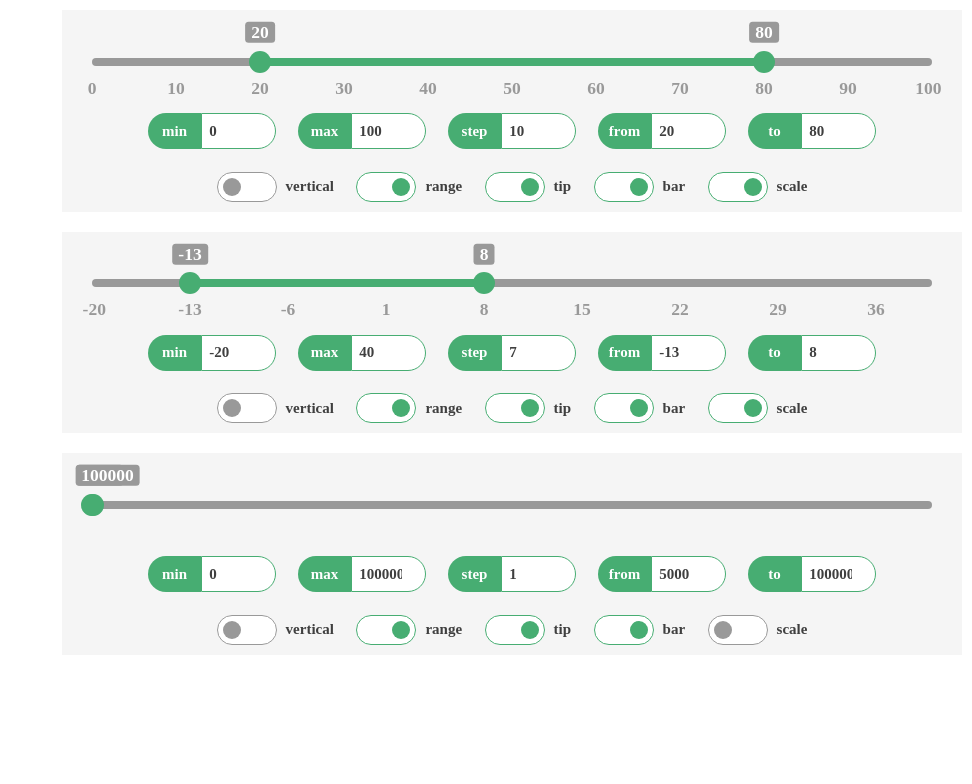
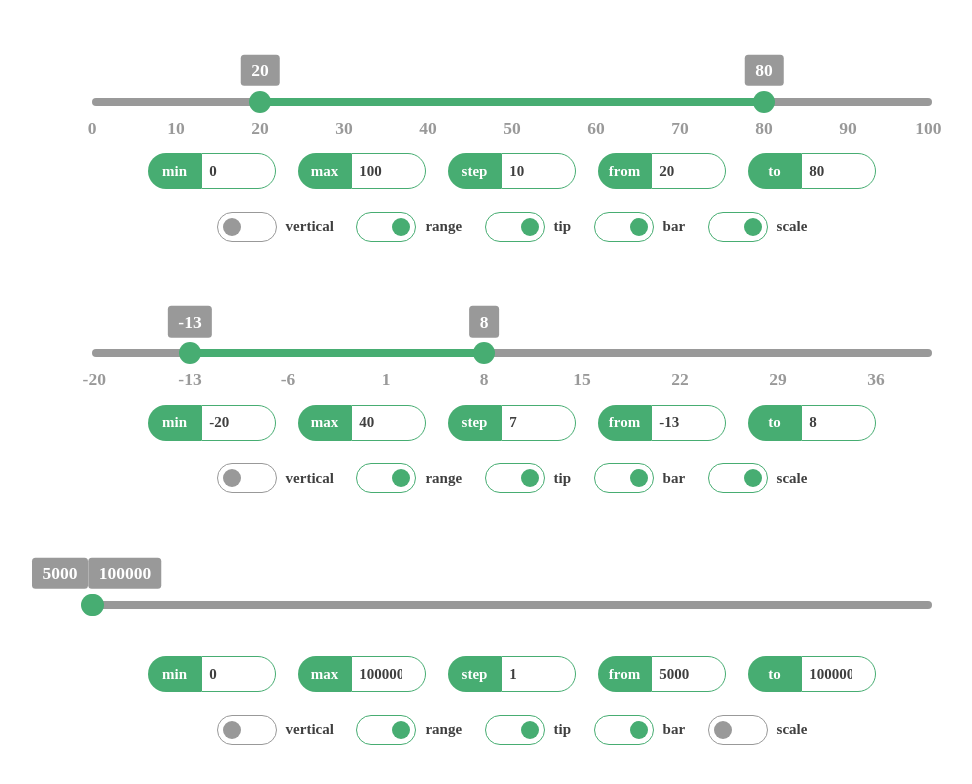
Before and after one commit to meanttobehere/slider, a website built with webpack: page example/index.html in a window 1280 px wide. Shown: the whole page, without its empty margins (128-1100 px from the left). Built offline with nearby package versions, Linux system fonts and the light colour scheme.

Commit message:
issue #1: tips behavior updated

```diff
--- a/example/index.scss
+++ b/example/index.scss
@@ -1,13 +1,12 @@
 .container {
   margin: auto;
-  margin-top: 10px;
+  margin-top: 50px;
   max-width: 900px;
 
   &__group {
     margin: auto;
-    margin-bottom: 20px;
+    margin-bottom: 50px;
     padding: 10px;
-    background: #f5f5f5;
   }
 
   &__slider {
--- a/src/view/main/View.ts
+++ b/src/view/main/View.ts
@@ -1,7 +1,7 @@
 import Pointer from '../pointer/Pointer';
 import Bar from '../bar/Bar';
 import Scale from '../scale/Scale';
-import Tip from '../tip/Tip';
+import Tips from '../tips/Tips';
 import {
   ViewInterface,
   ViewObserver,
@@ -20,18 +20,13 @@ class View implements ViewInterface {
 
   private secondPointer: Pointer;
 
-  private tip: Tip;
-
-  private secondTip: Tip;
-
-  private observer: ViewObserver;
+  private tips: Tips;
 
   private props: ViewProps;
 
   constructor(node: HTMLElement, observer: ViewObserver) {
-    this.observer = observer;
-    this.createViewElements(node, this.makeObserverProxy());
-    this.attachEvents();
+    this.createViewElements(node, observer);
+    this.attachEventHandlers();
   }
 
   public render(props: ViewProps) {
@@ -51,8 +46,7 @@ class View implements ViewInterface {
       this.bar,
       this.pointer,
       this.secondPointer,
-      this.tip,
-      this.secondTip,
+      this.tips,
     ].forEach((element) => element.render(this.props));
   }
 
@@ -60,7 +54,7 @@ class View implements ViewInterface {
     this.updateView();
   }
 
-  private attachEvents() {
+  private attachEventHandlers() {
     window.addEventListener('resize', this.handleWindowResize.bind(this));
   }
 
@@ -86,34 +80,7 @@ class View implements ViewInterface {
     this.bar = new Bar(barContainer, observer);
     this.pointer = new Pointer(barContainer, observer);
     this.secondPointer = new Pointer(barContainer, observer, true);
-    this.tip = new Tip(tipsContainer, observer);
-    this.secondTip = new Tip(tipsContainer, observer, true);
-  }
-
-  private makeObserverProxy(): ViewObserver {
-    const startMoveHandler = (isSecond: boolean): void => {
-      this.updateElementsLayerLevel(isSecond);
-      this.observer.startMove(isSecond);
-    };
-    return ({
-      ...this.observer,
-      startMove: startMoveHandler,
-    });
-  }
-
-  private updateElementsLayerLevel(isSecondOnTop: boolean) {
-    const [
-      elementIndex,
-      secondElementIndex,
-    ] = isSecondOnTop ? [3, 4] : [4, 3];
-    [
-      this.tip,
-      this.pointer,
-    ].forEach((element) => element.setLayerLevel(elementIndex));
-    [
-      this.secondTip,
-      this.secondPointer,
-    ].forEach((element) => element.setLayerLevel(secondElementIndex));
+    this.tips = new Tips(tipsContainer, observer);
   }
 }
 
--- a/src/view/main/view.scss
+++ b/src/view/main/view.scss
@@ -84,7 +84,7 @@
   &__tip {
     position: absolute;
     cursor: pointer;
-    padding: 0 0.35em;
+    padding: 0.3em 0.6em;
     transform: translate(-50%, -20%);
     display: flex;
     align-items: center;
@@ -103,7 +103,7 @@
     flex-flow: row;
     column-gap: 0.2em;
 
-    & > .slider__container {
+    & .slider__container {
       height: inherit;
       max-width: 1.5em;
       min-width: 1.5em;
--- a/src/view/tip/Tip.ts
+++ /dev/null
@@ -1,105 +0,0 @@
-import MoveableObject from '../moveableObject/MoveableObject';
-import { ViewObserver, ViewProps } from '../main/viewTypes';
-
-class Tip {
-  private tip: HTMLElement;
-
-  private parent: HTMLElement;
-
-  private moveableObject: MoveableObject;
-
-  private isSecond: boolean;
-
-  private context?: CanvasRenderingContext2D;
-
-  constructor(node: HTMLElement, observer: ViewObserver, isSecond?: boolean) {
-    this.isSecond = Boolean(isSecond);
-    this.createDomElements(node);
-    this.moveableObject = new MoveableObject(this.tip, observer, isSecond);
-  }
-
-  render(props: ViewProps) {
-    if (!this.shouldBeDisplayed(props)) {
-      this.tip.style.display = 'hide';
-      return;
-    } this.tip.style.display = 'block';
-
-    const tipData = this.getTipData(props);
-
-    if (props.isVertical) {
-      this.tip.style.top = `${tipData.pos}%`;
-      this.tip.style.left = '';
-    } else {
-      this.tip.style.top = '';
-      this.tip.style.left = `${tipData.pos}%`;
-    }
-
-    this.tip.textContent = tipData.val;
-
-    this.moveableObject.update(props);
-  }
-
-  setLayerLevel(zIndex: number) {
-    this.tip.style.zIndex = zIndex.toString();
-  }
-
-  private createDomElements(node: HTMLElement) {
-    this.tip = document.createElement('div');
-    this.tip.classList.add('slider__tip');
-    this.parent = node;
-    this.parent.appendChild(this.tip);
-  }
-
-  private shouldBeDisplayed(props: ViewProps) {
-    return (props.shouldDisplayTips && (!this.isSecond || props.isRange));
-  }
-
-  private getTipData(props: ViewProps): { pos: number, val: string } {
-    const tipData = this.isSecond
-      ? { pos: props.secondPointerPosPercentage, val: props.secondTipValue }
-      : { pos: props.pointerPosPercentage, val: props.tipValue };
-
-    const size = this.getTipSizeInPercent(tipData.val, props);
-    const start = tipData.pos - size / 2;
-    const end = tipData.pos + size / 2;
-    const [minStart, maxEnd] = [-1, 101];
-
-    if (start < minStart) {
-      tipData.pos = minStart + (size / 2);
-    } else if (end > maxEnd) {
-      tipData.pos = maxEnd - (size / 2);
-    }
-
-    return tipData;
-  }
-
-  private getTipSizeInPercent(text: string, props: ViewProps): number {
-    if (!this.context) {
-      const context = document.createElement('canvas').getContext('2d');
-      if (context) {
-        context.font = this.getTipFont();
-        this.context = context;
-      }
-    }
-    if (this.context) {
-      if (!props.isVertical) {
-        const width = this.parent.clientWidth;
-        const metrics = this.context.measureText(text);
-        return (metrics.width / width) * 100;
-      }
-      const height = this.parent.clientHeight;
-      return (18 / height) * 100;
-    }
-    return 100;
-  }
-
-  private getTipFont(): string {
-    const fontWeight = this.tip.style.fontWeight || 'normal';
-    const fontSize = this.tip.style.fontSize || '16px';
-    const fontFamily = this.tip.style.fontFamily || 'Times New Roman';
-
-    return `${fontWeight} ${fontSize} ${fontFamily}`;
-  }
-}
-
-export default Tip;
--- /dev/null
+++ b/src/view/tips/Tips.ts
@@ -0,0 +1,109 @@
+import MoveableObject from '../moveableObject/MoveableObject';
+import { ViewObserver, ViewProps } from '../main/viewTypes';
+
+class Tips {
+  private tip: HTMLElement;
+
+  private secondTip: HTMLElement;
+
+  private parent: HTMLElement;
+
+  private moveableObjects: MoveableObject[];
+
+  constructor(node: HTMLElement, observer: ViewObserver) {
+    this.createDomElements(node);
+    this.moveableObjects = [
+      new MoveableObject(this.tip, observer),
+      new MoveableObject(this.secondTip, observer, true),
+    ];
+  }
+
+  render(props: ViewProps) {
+    if (!props.shouldDisplayTips) {
+      this.tip.style.display = 'none';
+      this.secondTip.style.display = 'none';
+      return;
+    }
+    this.tip.style.display = 'block';
+    this.secondTip.style.display = props.isRange ? 'block' : 'none';
+
+    this.tip.textContent = props.tipValue;
+    this.secondTip.textContent = props.secondTipValue;
+
+    this.moveableObjects.forEach((item) => item.update(props));
+
+    const { tipPos, secondTipPos } = this.getTipsPositions(props);
+
+    if (props.isVertical) {
+      this.tip.style.top = `${tipPos}%`;
+      this.secondTip.style.top = `${secondTipPos}%`;
+      this.tip.style.left = '';
+      this.secondTip.style.left = '';
+    } else {
+      this.tip.style.top = '';
+      this.secondTip.style.top = '';
+      this.tip.style.left = `${tipPos}%`;
+      this.secondTip.style.left = `${secondTipPos}%`;
+    }
+  }
+
+  private createDomElements(node: HTMLElement) {
+    this.tip = document.createElement('div');
+    this.tip.classList.add('slider__tip');
+
+    this.secondTip = document.createElement('div');
+    this.secondTip.classList.add('slider__tip');
+
+    this.parent = node;
+    this.parent.appendChild(this.tip);
+    this.parent.appendChild(this.secondTip);
+  }
+
+  private getTipsPositions(
+    props: ViewProps,
+  ): { tipPos: number, secondTipPos: number } {
+    const { tipSize, secondTipSize } = this.getTipsSizeInPercent(props);
+    const rangeSize = Math.abs(props.pointerPosPercentage
+      - props.secondPointerPosPercentage);
+    const isIntersection = rangeSize < (tipSize + secondTipSize) / 2;
+    const isCommonValue = props.tipValue === props.secondTipValue;
+
+    if (isIntersection && !isCommonValue) {
+      const offset = ((tipSize + secondTipSize) / 2 - rangeSize) / 2;
+      if (props.pointerPosPercentage < props.secondPointerPosPercentage) {
+        return {
+          tipPos: props.pointerPosPercentage - offset,
+          secondTipPos: props.secondPointerPosPercentage + offset,
+        };
+      }
+      return {
+        tipPos: props.pointerPosPercentage + offset,
+        secondTipPos: props.secondPointerPosPercentage - offset,
+      };
+    }
+
+    return {
+      tipPos: props.pointerPosPercentage,
+      secondTipPos: props.secondPointerPosPercentage,
+    };
+  }
+
+  private getTipsSizeInPercent(
+    props: ViewProps,
+  ): { tipSize: number, secondTipSize: number } {
+    if (props.isVertical) {
+      const height = this.parent.clientHeight;
+      return {
+        tipSize: (this.tip.clientHeight / height) * 100,
+        secondTipSize: (this.secondTip.clientHeight / height) * 100,
+      };
+    }
+    const width = this.parent.clientWidth;
+    return {
+      tipSize: (this.tip.clientWidth / width) * 100,
+      secondTipSize: (this.secondTip.clientWidth / width) * 100,
+    };
+  }
+}
+
+export default Tips;
```
Also changed, not shown: src/view/tips/test/tip.spec.ts (renamed from src/view/tip/test/tip.spec.ts).
